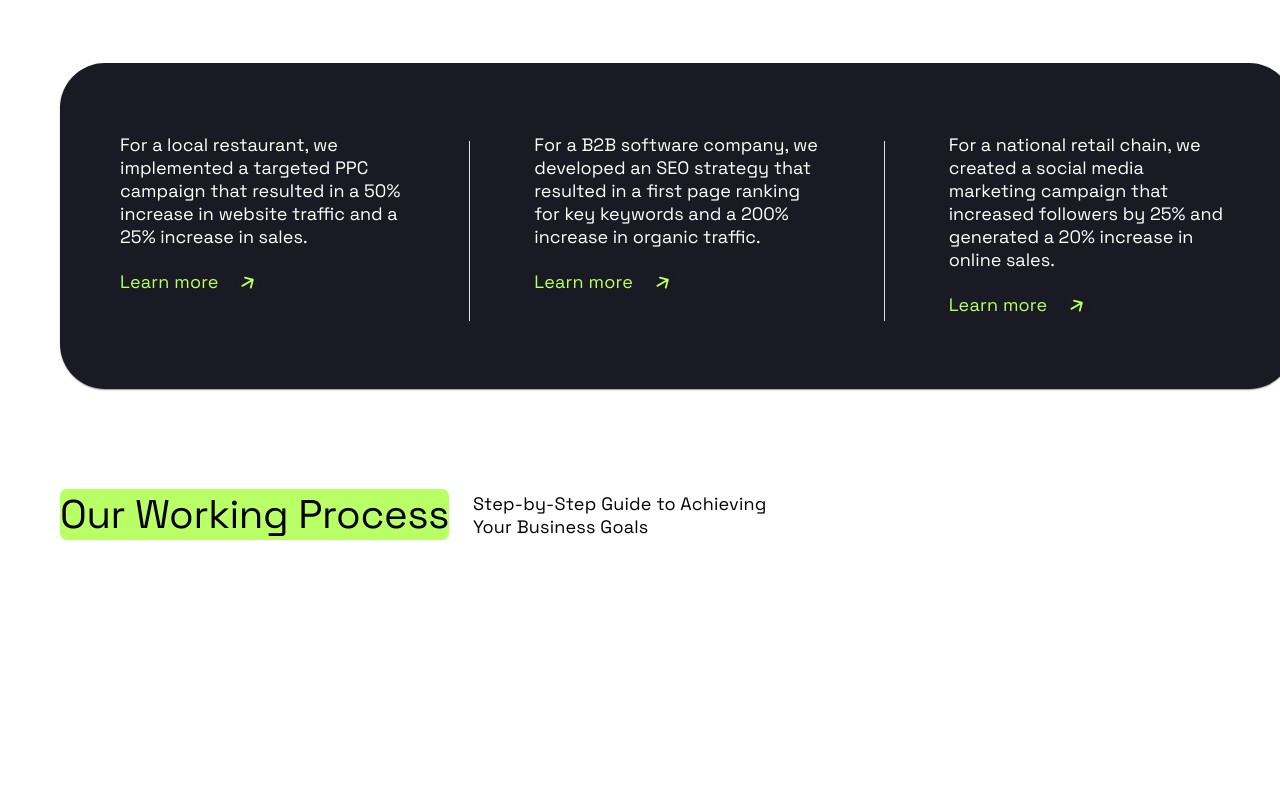
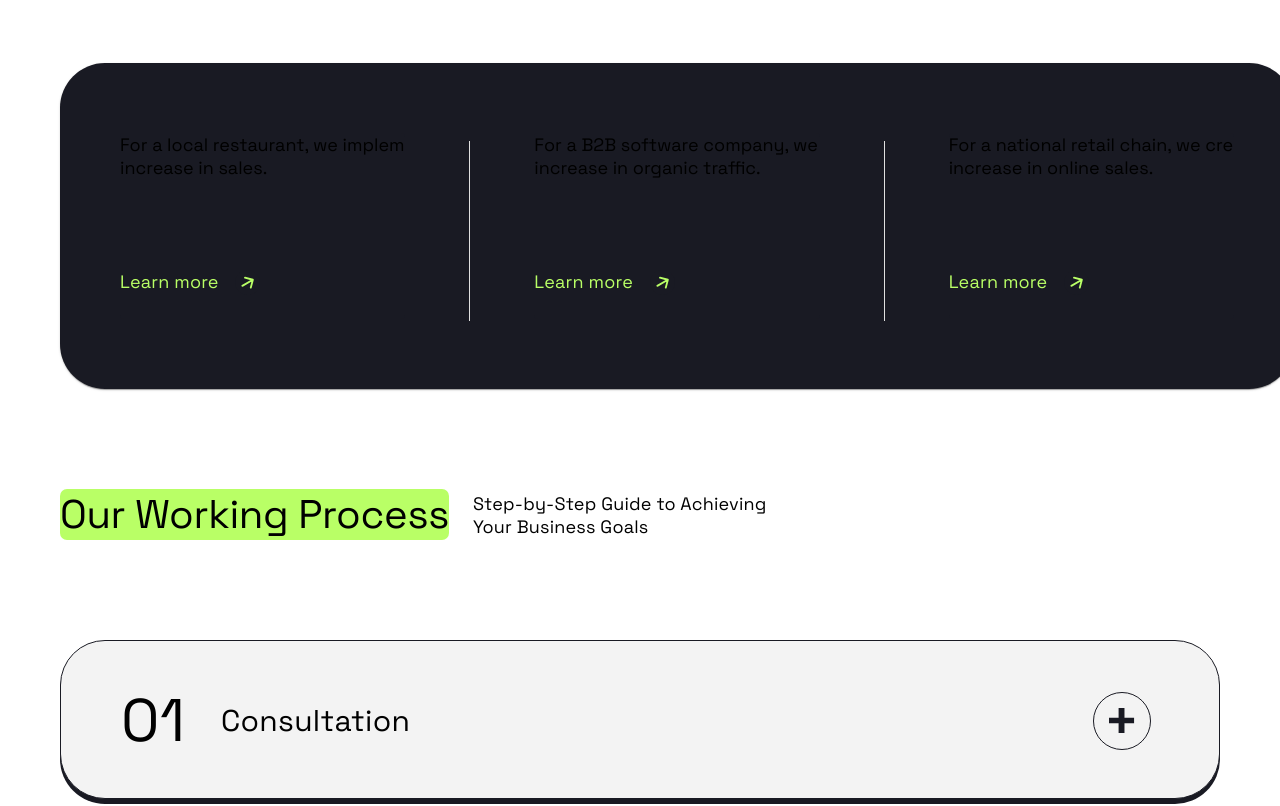
Before and after one commit to KosarGhafarian/Positivus-Landing-Page, a React (Vite) app: page / in a window 1280 px wide. Shown: the part 3880-4686 px from the top of the page. Before the commit the page ends 4520 px from the top, so only its background shows below. Built offline with nearby package versions, Linux system fonts and the light colour scheme.

Commit message:
Add WorkingProcess Data Card Detail

```diff
--- /dev/null
+++ b/src/assets/styles/workingprocess.css
@@ -0,0 +1,66 @@
+@import url("app.css");
+
+.processcard {
+  box-sizing: border-box;
+  padding: 41px 60px;
+  width: 1234px;
+  height: 159px;
+  background-color: var(--grey) !important;
+  border: 1px solid var(--darkBlue);
+  box-shadow: 0px 5px 0px var(--darkBlue) !important;
+  border-radius: 45px !important;
+}
+
+.processcard.green {
+  display: flex;
+  flex-direction: column;
+  background-color: var(--green) !important;
+  height: 279px !important;
+}
+
+.processcard.green hr {
+  border-color: #000 !important;
+  border-bottom-width: 1px !important;
+  opacity: 1 !important;
+  margin: 25px 0;
+}
+
+.detail-box {
+  display: flex;
+  justify-content: space-between;
+  align-items: center;
+  flex-wrap: nowrap;
+}
+
+.title-box {
+  display: flex;
+  flex-direction: row;
+  align-items: center;
+  padding: 0px !important;
+  gap: 25px;
+  width: fit-content;
+  height: 77px;
+}
+
+.number {
+  width: 75px;
+  height: 77px !important;
+  font-weight: 500 !important;
+  font-size: 60px !important;
+  line-height: 77px !important;
+}
+
+.title-box p {
+  height: 38px;
+  font-size: 30px;
+  line-height: 38px;
+}
+
+.content {
+  width: 1114px;
+  height: 60px;
+  font-weight: 400 !important;
+  font-size: 18px !important;
+  line-height: 23px !important;
+  color: #000 !important;
+}
--- a/src/components/WorkingProcess.jsx
+++ b/src/components/WorkingProcess.jsx
@@ -1,7 +1,59 @@
-import { Grid2 } from "@mui/material";
+import { useState } from "react";
 
+import {
+  Box,
+  Card,
+  CardContent,
+  Grid2,
+  IconButton,
+  Typography,
+  Divider,
+} from "@mui/material";
+
+import { WorkingProcessData } from "../constant/index";
+import addIcon from "../assets/images/addIcon.svg";
+import minusIcon from "../assets/images/minusIcon.svg";
 import SubHeader from "./SubHeader";
+import "../assets/styles/workingprocess.css";
 
+const WorkingProcessCard = ({ data }) => {
+  const [isContentShown, setIsContentShown] = useState(false);
+  return (
+    <Card className={`processcard ${isContentShown && " green"}`}>
+      <CardContent className="main-content p-0">
+        <Box className="detail-box">
+          <Box className="title-box">
+            <Typography className="number">0{data.id}</Typography>
+            <Typography>{data.name}</Typography>
+          </Box>
+          {isContentShown ? (
+            <IconButton
+              onClick={() => {
+                setIsContentShown(false);
+              }}
+            >
+              <img src={minusIcon} />
+            </IconButton>
+          ) : (
+            <IconButton
+              onClick={() => {
+                setIsContentShown(true);
+              }}
+            >
+              <img src={addIcon} />
+            </IconButton>
+          )}
+        </Box>
+      </CardContent>
+      {isContentShown && (
+        <CardContent className="p-0">
+          <Divider />
+          <Typography className="content">{data.content}</Typography>
+        </CardContent>
+      )}
+    </Card>
+  );
+};
 const WorkingProcess = () => {
   return (
     <Grid2>
@@ -10,6 +62,11 @@ const WorkingProcess = () => {
         description="Step-by-Step Guide to Achieving Your Business Goals"
         sx={{ width: "304px !important" }}
       />
+      <Card variant="outlined" className="service-card-container">
+        {WorkingProcessData.map((data) => (
+          <WorkingProcessCard key={data.id} data={data} />
+        ))}
+      </Card>
     </Grid2>
   );
 };
--- a/src/constant/index.js
+++ b/src/constant/index.js
@@ -74,7 +74,7 @@ export const CaseStudiesData = [
   },
 ];
 
-export const WorkingProcess = [
+export const WorkingProcessData = [
   {
     id: 1,
     name: "Consultation",
@@ -85,30 +85,30 @@ export const WorkingProcess = [
     id: 2,
     name: "Research and Strategy Development",
     content:
-      "Lorem ipsum dolor sit amet, consectetur adipiscing elit. Praesent enim leo, tempus vel risus ut, fringilla gravida mauris.",
+      "Lorem ipsum dolor sit amet, consectetur adipiscing elit. Ut a mi sit amet mi finibus luctus quis et risus. Quisque nec ornare ante. Interdum et malesuada fames ac ante ipsum primis in faucibus. Duis tempor ipsum nec augue cursus, non tempus diam aliquam.",
   },
   {
     id: 3,
     name: "Implementation",
     content:
-      "Lorem ipsum dolor sit amet, consectetur adipiscing elit. Praesent enim leo, tempus vel risus ut, fringilla gravida mauris.",
+      "Lorem ipsum dolor sit amet, consectetur adipiscing elit. Ut a mi sit amet mi finibus luctus quis et risus. Quisque nec ornare ante. Interdum et malesuada fames ac ante ipsum primis in faucibus. Duis tempor ipsum nec augue cursus, non tempus diam aliquam.",
   },
   {
     id: 4,
     name: "ImplementationMonitoring and Optimization",
     content:
-      "Lorem ipsum dolor sit amet, consectetur adipiscing elit. Praesent enim leo, tempus vel risus ut, fringilla gravida mauris.",
+      "Lorem ipsum dolor sit amet, consectetur adipiscing elit. Ut a mi sit amet mi finibus luctus quis et risus. Quisque nec ornare ante. Interdum et malesuada fames ac ante ipsum primis in faucibus. Duis tempor ipsum nec augue cursus, non tempus diam aliquam.",
   },
   {
     id: 5,
     name: "Reporting and Communication",
     content:
-      "Lorem ipsum dolor sit amet, consectetur adipiscing elit. Praesent enim leo, tempus vel risus ut, fringilla gravida mauris.",
+      "Lorem ipsum dolor sit amet, consectetur adipiscing elit. Ut a mi sit amet mi finibus luctus quis et risus. Quisque nec ornare ante. Interdum et malesuada fames ac ante ipsum primis in faucibus. Duis tempor ipsum nec augue cursus, non tempus diam aliquam.",
   },
   {
     id: 6,
     name: "Continual Improvement",
     content:
-      "Lorem ipsum dolor sit amet, consectetur adipiscing elit. Praesent enim leo, tempus vel risus ut, fringilla gravida mauris.",
+      "Lorem ipsum dolor sit amet, consectetur adipiscing elit. Ut a mi sit amet mi finibus luctus quis et risus. Quisque nec ornare ante. Interdum et malesuada fames ac ante ipsum primis in faucibus. Duis tempor ipsum nec augue cursus, non tempus diam aliquam.",
   },
 ];
```
Also changed, not shown: src/assets/images/addIcon.svg (added), src/assets/images/minusIcon.svg (added).
